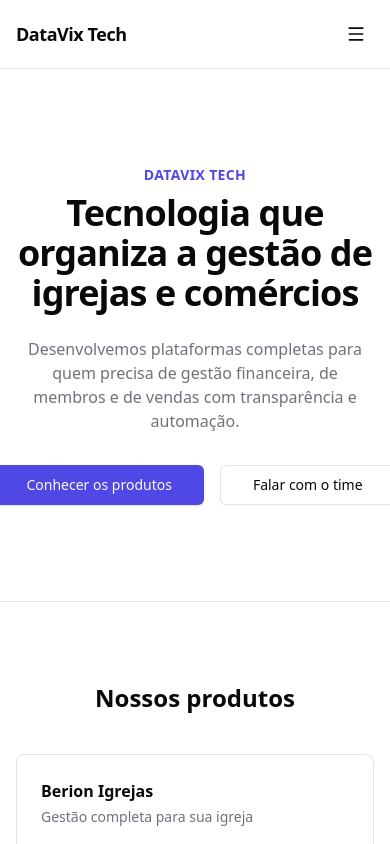
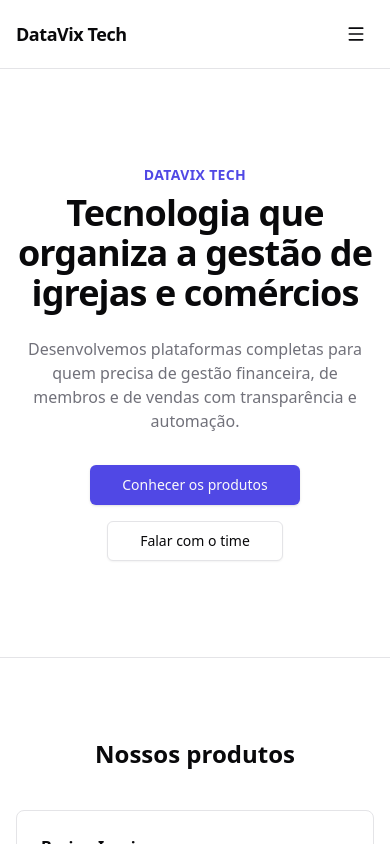
Before and after one commit to Biazindev/datavix-tech, a React (Vite) app: page / in a window 390 px wide. Shown: the top 844 px of the page. Built offline with nearby package versions, Linux system fonts and the light colour scheme.

Commit message:
fix: wrap hero CTA buttons on Home to prevent 8px mobile overflow
Found during Task 12 manual verification: the button row lacked
flex-wrap, causing a small horizontal overflow at 375px viewport width.

```diff
--- a/src/pages/Home.tsx
+++ b/src/pages/Home.tsx
@@ -15,7 +15,7 @@ export function Home() {
           Desenvolvemos plataformas completas para quem precisa de gestão financeira, de membros e
           de vendas com transparência e automação.
         </p>
-        <div className="mt-8 flex justify-center gap-4">
+        <div className="mt-8 flex flex-wrap justify-center gap-4">
           <Button asChild size="lg">
             <Link to="/produtos">Conhecer os produtos</Link>
           </Button>
```
